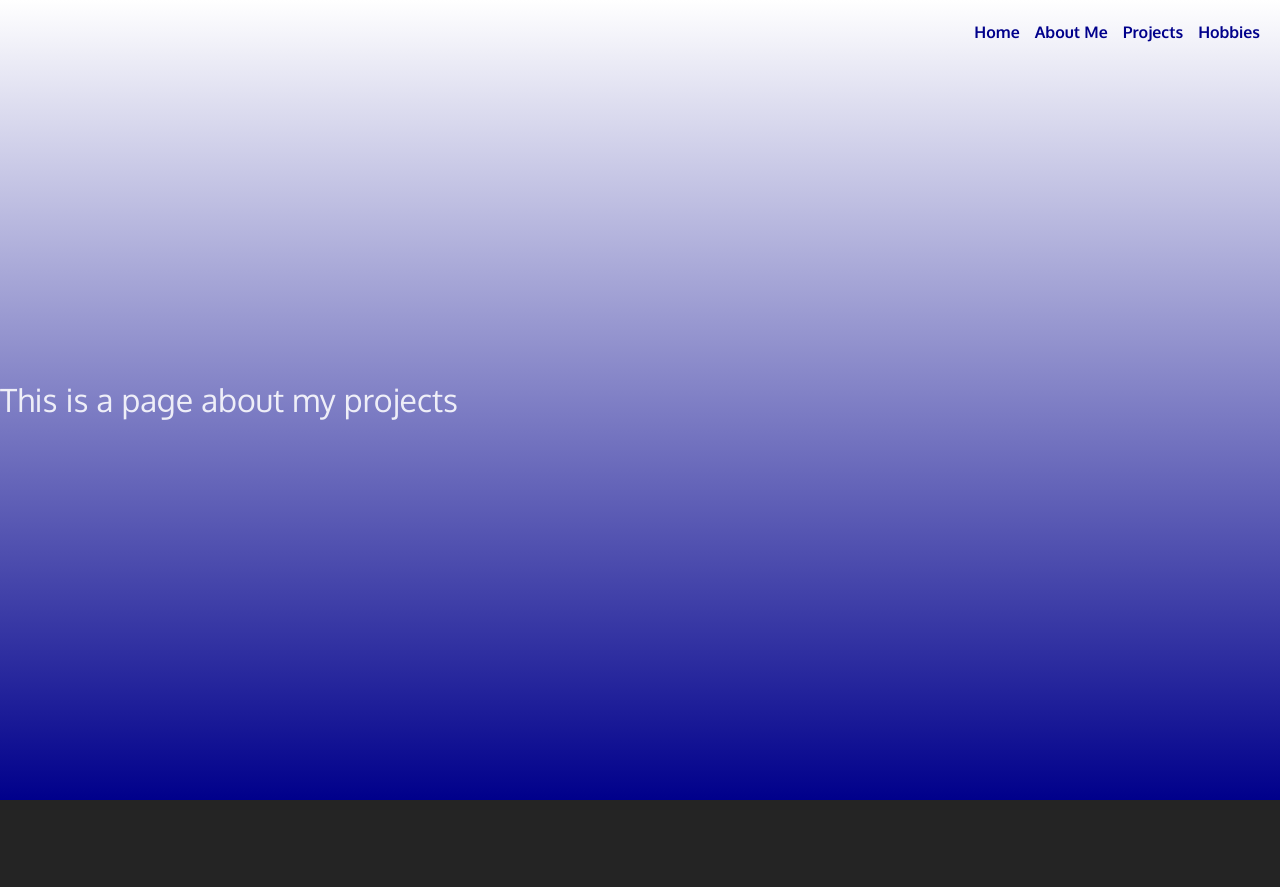
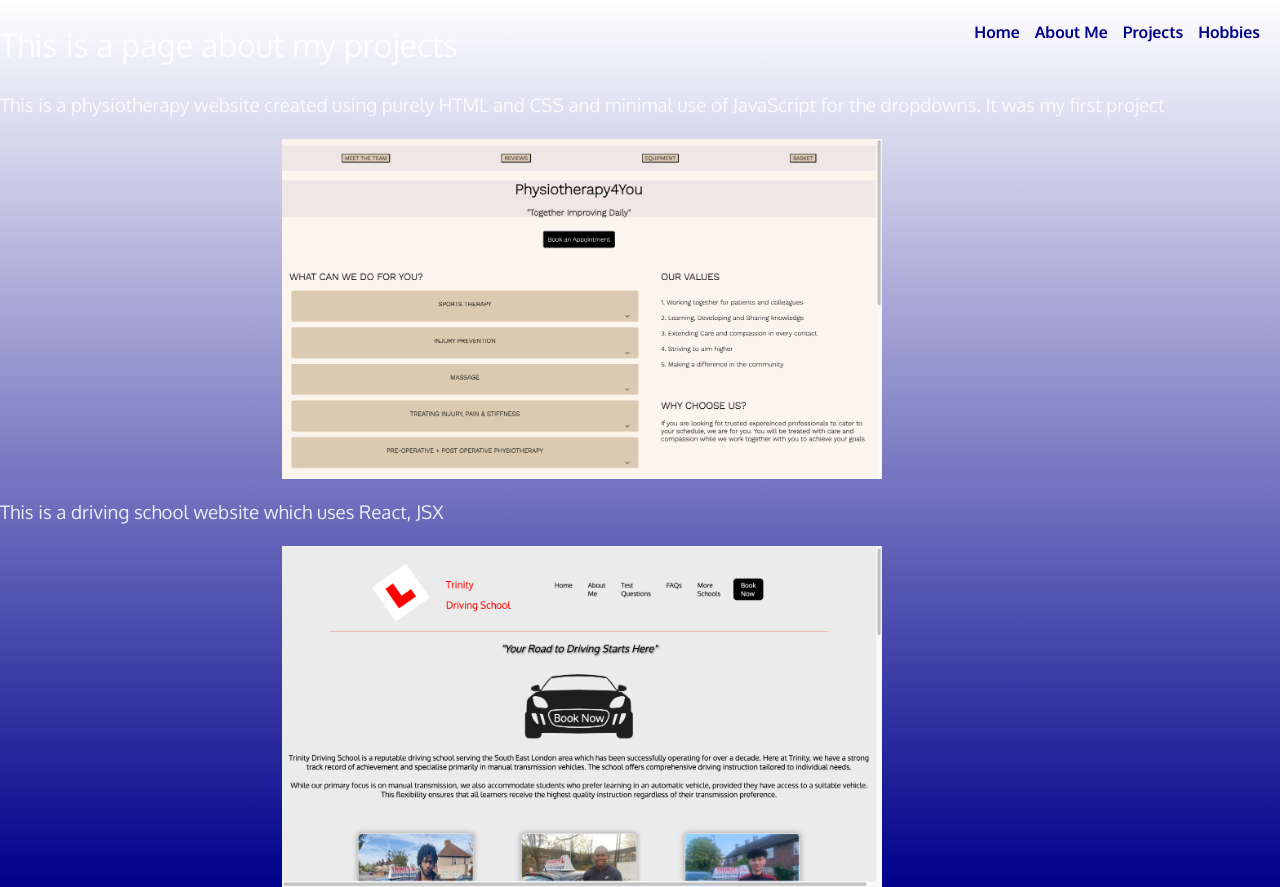
Before and after one commit to tosinfolarin/MyPortfolio, a React (Vite) app in the folder myPortfolio/: page /projects in a window 1280 px wide. Before the commit the page ends 800 px from the top, so only its background shows below. Built offline with nearby package versions, Linux system fonts and the light colour scheme.

Commit message:
working on portfolio

```diff
--- a/myPortfolio/src/components/ProjectsPage.jsx
+++ b/myPortfolio/src/components/ProjectsPage.jsx
@@ -2,13 +2,20 @@ import Navbar from "./Navbar";
 
 const ProjectsPage = () => {
     return (
+        <div>
+            <Navbar/>
+            <h1>This is a page about my projects</h1>
 
-            <div>
-               <Navbar/>
-               <h1> This is a page about my projects</h1>
-
+            <h3>This is a physiotherapy website created using purely HTML and CSS and minimal use of JavaScript for the dropdowns. It was my first project</h3>
+            <div className="ProjectImage">
+                <img src="src/images/Physio4You.png" alt="Physio4You"/>
             </div>
 
+            <h3>This is a driving school website which uses React, JSX</h3>
+            <div className="ProjectImage">
+                <img src="src/images/TrinityDriving.png" alt="TrinityDriving"/>
+            </div>
+        </div>
     );
 }
 
--- a/myPortfolio/src/index.css
+++ b/myPortfolio/src/index.css
@@ -52,3 +52,15 @@ a:hover {
   width: 450px;
   box-shadow: 0 4px 8px rgba(0, 0, 0, 0.1);
 }
+
+.ProjectImage {
+  display: flex;
+  justify-content: center;
+  align-items: center;
+  margin-top: 20px; /* Optional: Add some space between images */
+}
+
+.ProjectImage img {
+  width: 600px; /* Adjust the width as needed */
+  height: auto;
+}
```
Also changed, not shown: myPortfolio/src/images/Physio4You.png (added), myPortfolio/src/images/TrinityDriving.png (added).
